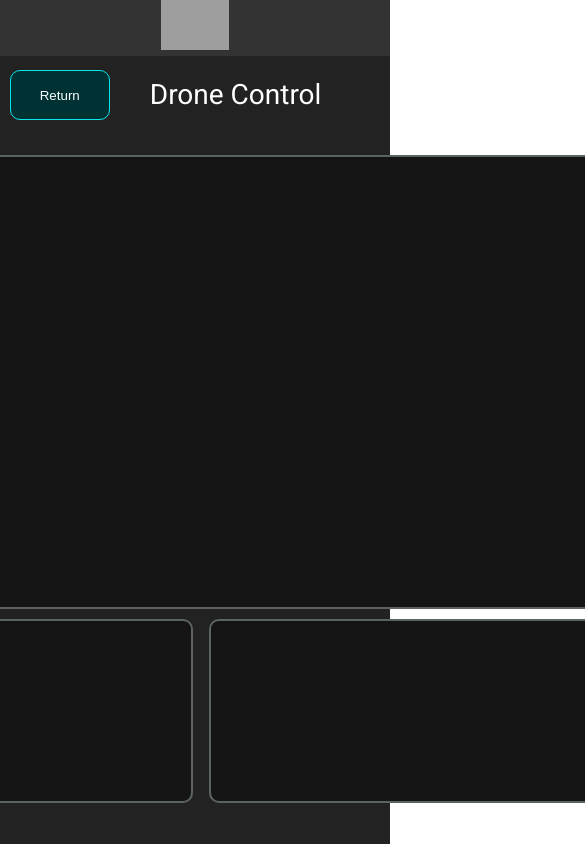
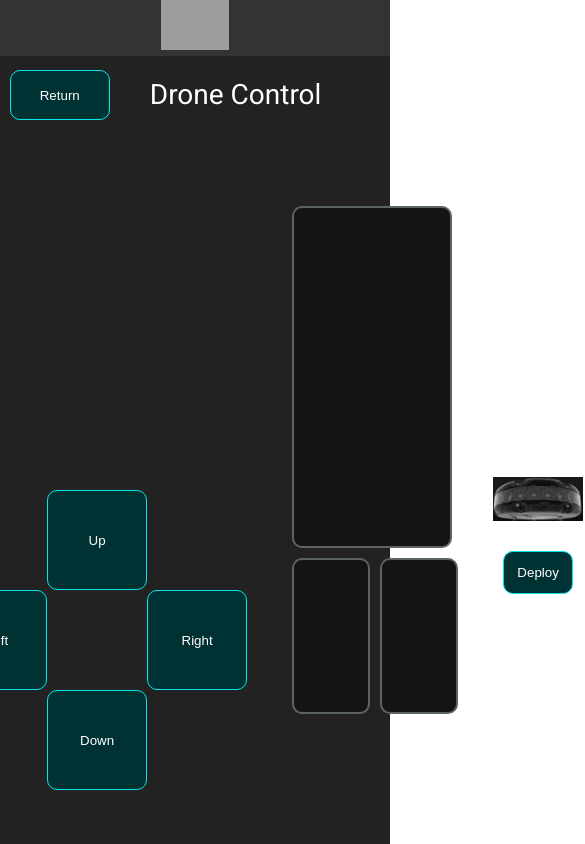
Before and after one commit to esfacumon/rocinante-display, an Angular app: page /pilot/drone-control in a window 390 px wide. Shown: the top 844 px of the page, 585 px wide, since content can reach past the window. Built offline with nearby package versions, Linux system fonts and the light colour scheme; grey boxes are pictures that could not be loaded.

Commit message:
Un poco responsive pero no mucho

```diff
--- a/src/app/components/pilot/pilot-drone-control/pilot-drone-control.component.css
+++ b/src/app/components/pilot/pilot-drone-control/pilot-drone-control.component.css
@@ -60,15 +60,19 @@
 .drone-button{
     text-align: center;
     width: auto;
-    height: 60px;
-    width: 300px;
+    height: 5vh;
+    width: 18vw;
 
     margin-top: 30px;
 }
 
+.drone-pic{
+    width: 23vw;
+}
+
 .camera-drone{
-    height: 180px;
-    width: 390px;
+    height: 18vh;
+    width: 19vw;
     background-color: rgb(20, 20, 20);
     border-radius: 10px;
     margin: 5px;
@@ -91,8 +95,8 @@
 }
 
 .main-camera-drone{
-    height: 450px;
-    width: 800px;
+    height: 40vh;
+    width: 40vw;
     background-color: rgb(20, 20, 20);
     border-radius: 10px;
     margin: 5px;
--- a/src/app/components/sharedStyles.css
+++ b/src/app/components/sharedStyles.css
@@ -3,8 +3,8 @@
 
 
 .camera{
-    height: 240px;
-    width: 540px;
+    height: 25vh;
+    width: 28vw;
     background-color: rgb(20, 20, 20);
     border-radius: 10px;
     margin: 5px;
@@ -27,8 +27,9 @@
 }
 
 .main-camera{
-    height: 600px;
-    width: 1100px;
+    height: 60vh;
+
+    width: 60vw;
     background-color: rgb(20, 20, 20);
     border-radius: 10px;
     margin: 5px;
```
